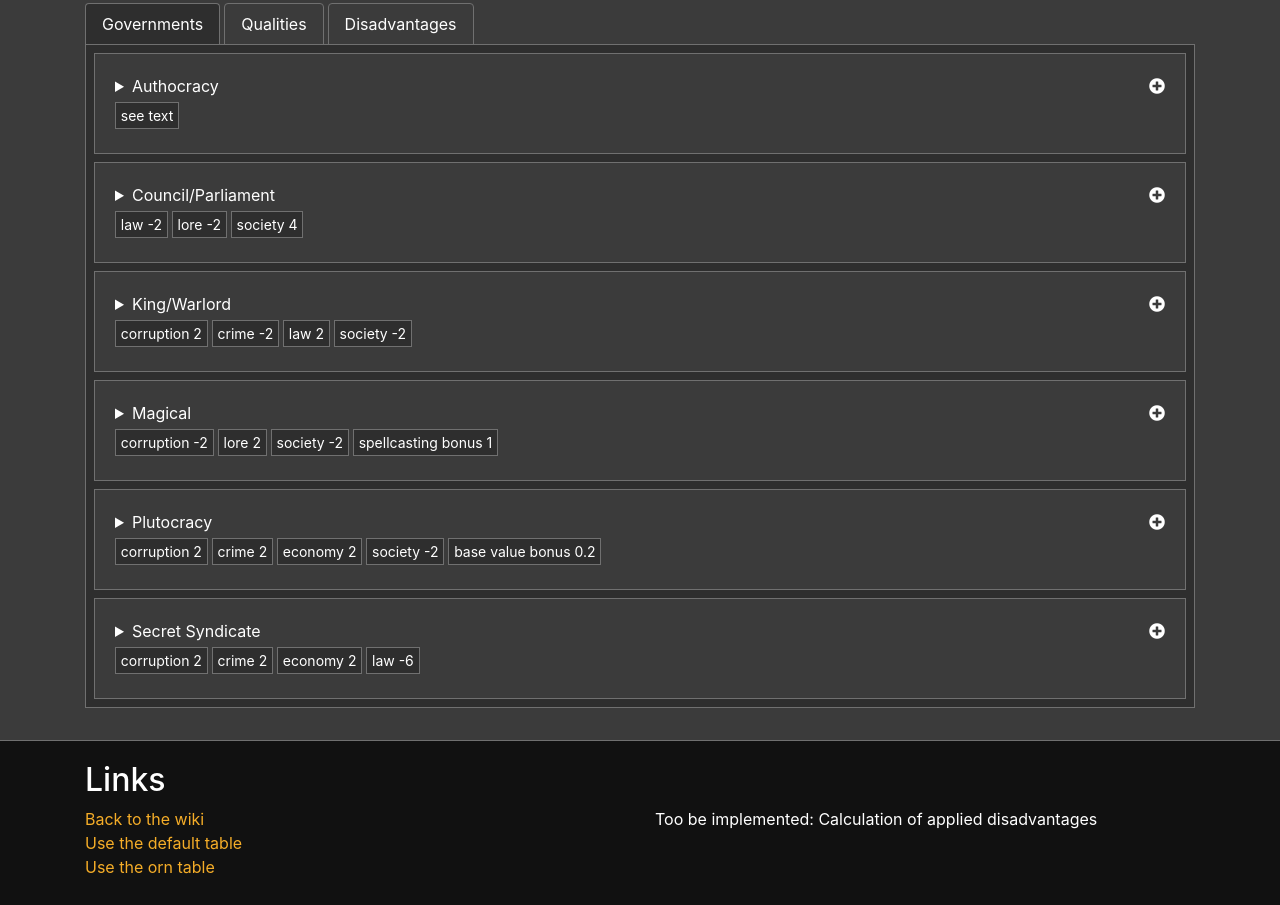
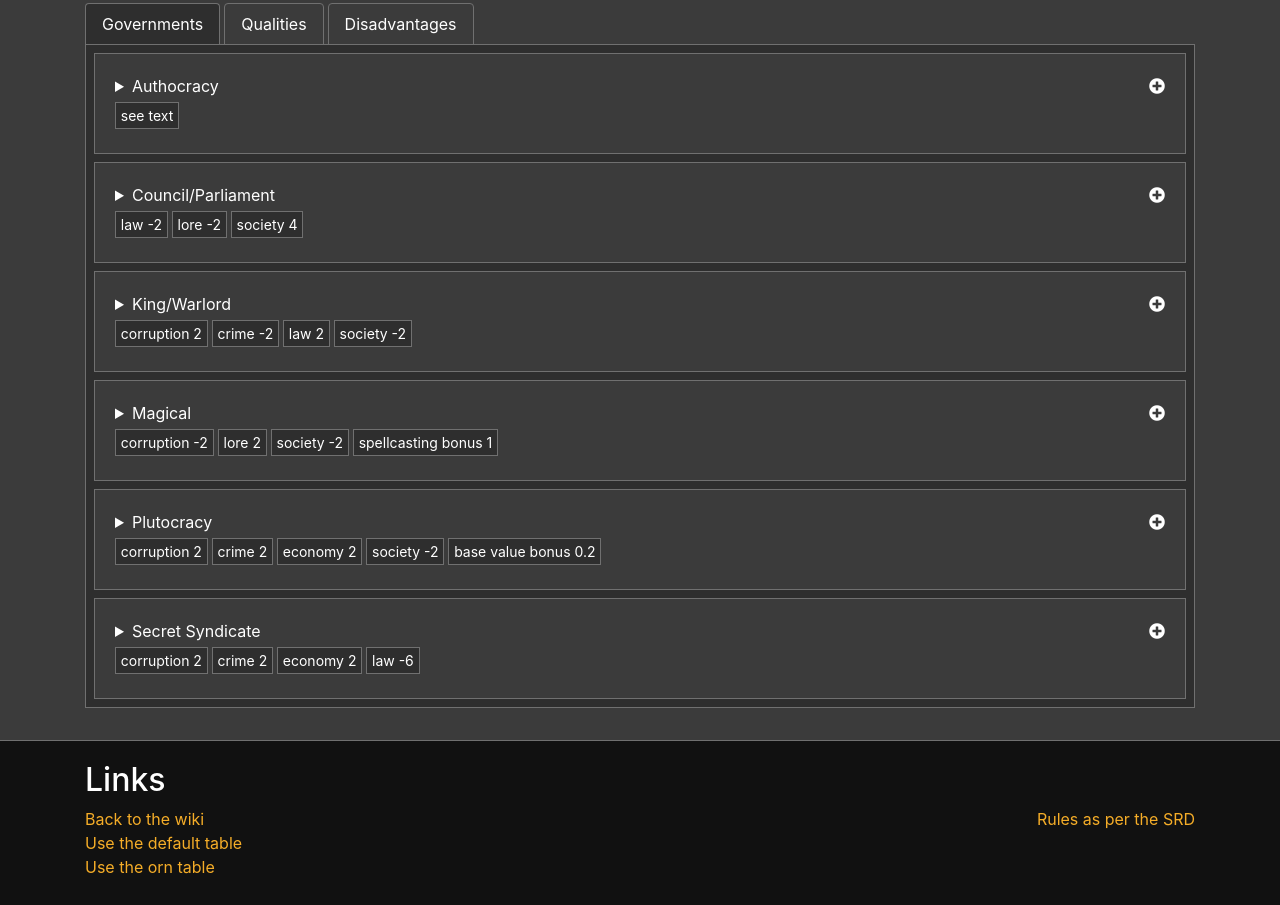
Before and after one commit to Mortuus87/CityGen, a website with bundled scripts: page index.html in a window 1280 px wide. Shown: the part 576-1481 px from the top of the page. Built offline with nearby package versions, Linux system fonts and the light colour scheme.

Commit message:
tweaks and fixes

```diff
--- a/assets/resources/json/orn.json
+++ b/assets/resources/json/orn.json
@@ -1141,7 +1141,7 @@
             "baseValueModifier": 0,
             "purchaseLimitModifier": 0,
             "notes": [
-                "The settlement has no leaders—this type of community is often short-lived and dangerous.(Replaces settlement’s Government and removes Government adjustments to modifiers; Corruption and Crime +4; Economy and Society –4; Law –6; Danger +20)"
+                "The settlement has no leaders—this type of community is often short-lived and dangerous. (This Disadvantage replaces the Government of the settlement)"
             ]
         },
         {
--- a/index.html
+++ b/index.html
@@ -243,8 +243,10 @@
           </ul>
         </div>
 
-        <div class="col-12 col-md-6">
-          <p>Too be implemented: Calculation of applied disadvantages</p>
+        <div class="col-12 col-md-6 text-right">
+          <ul>
+            <li><a href="https://www.d20pfsrd.com/gamemastering/other-rules/kingdom-building/settlements/">Rules as per the SRD</a></li>
+          </ul>
         </div>
 
       </div>
```
